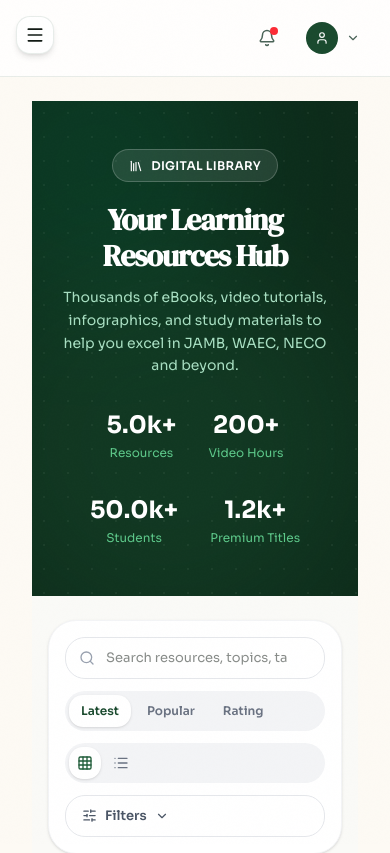
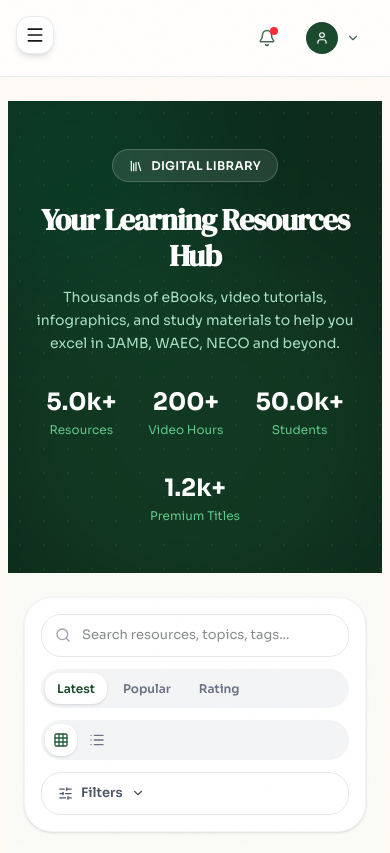
Before and after one commit to Rengkat/gravitest, a Next.js app in the folder client/: page /dashboard/library in a window 390 px wide. Shown: the top 853 px of the page. Built offline with nearby package versions, Linux system fonts and the light colour scheme.

Commit message:
update: respnisivenes of notification

```diff
--- a/client/app/(student)/components/Notifications.tsx
+++ b/client/app/(student)/components/Notifications.tsx
@@ -160,7 +160,7 @@
 
       {notificationsOpen && (
         <div
-          className="absolute right-0 mt-2 w-96 bg-white rounded-xl shadow-lg border z-50 overflow-hidden"
+          className="absolute right-[-6rem] md:right-0 mt-2 w-96 bg-white rounded-xl shadow-lg border z-50 overflow-hidden"
           style={{ borderColor: "rgba(30,80,50,0.1)" }}>
           {/* Header */}
           <div
--- a/client/app/(student)/layout.tsx
+++ b/client/app/(student)/layout.tsx
@@ -61,7 +61,7 @@
         </header>
 
         {/* Page Content */}
-        <div className="flex-1 px-8 pt-6 pb-12">{children}</div>
+        <div className="flex-1 px-2 md:px-8 pt-6 pb-6">{children}</div>
 
         {/* Footer */}
         <Footer />
```
